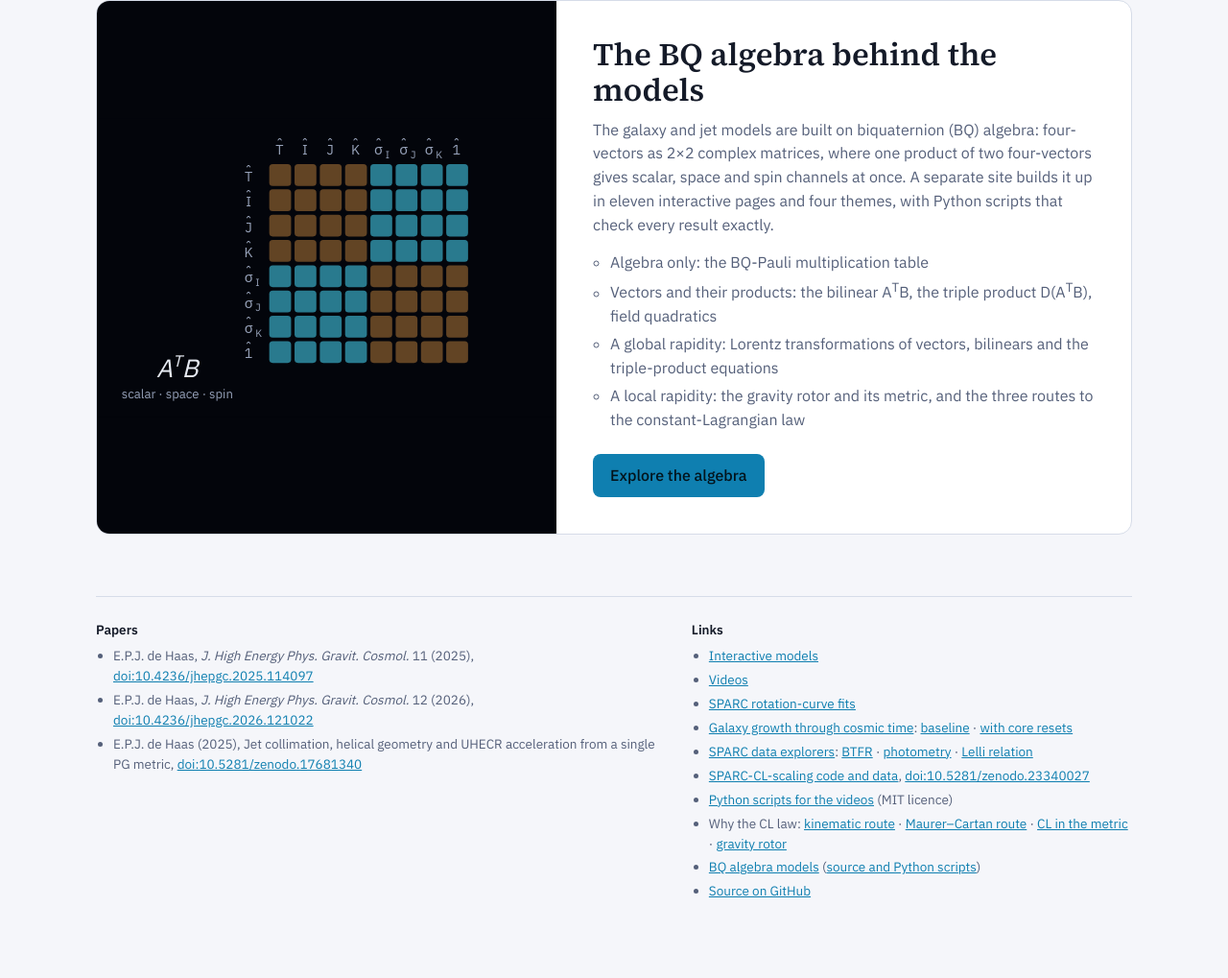
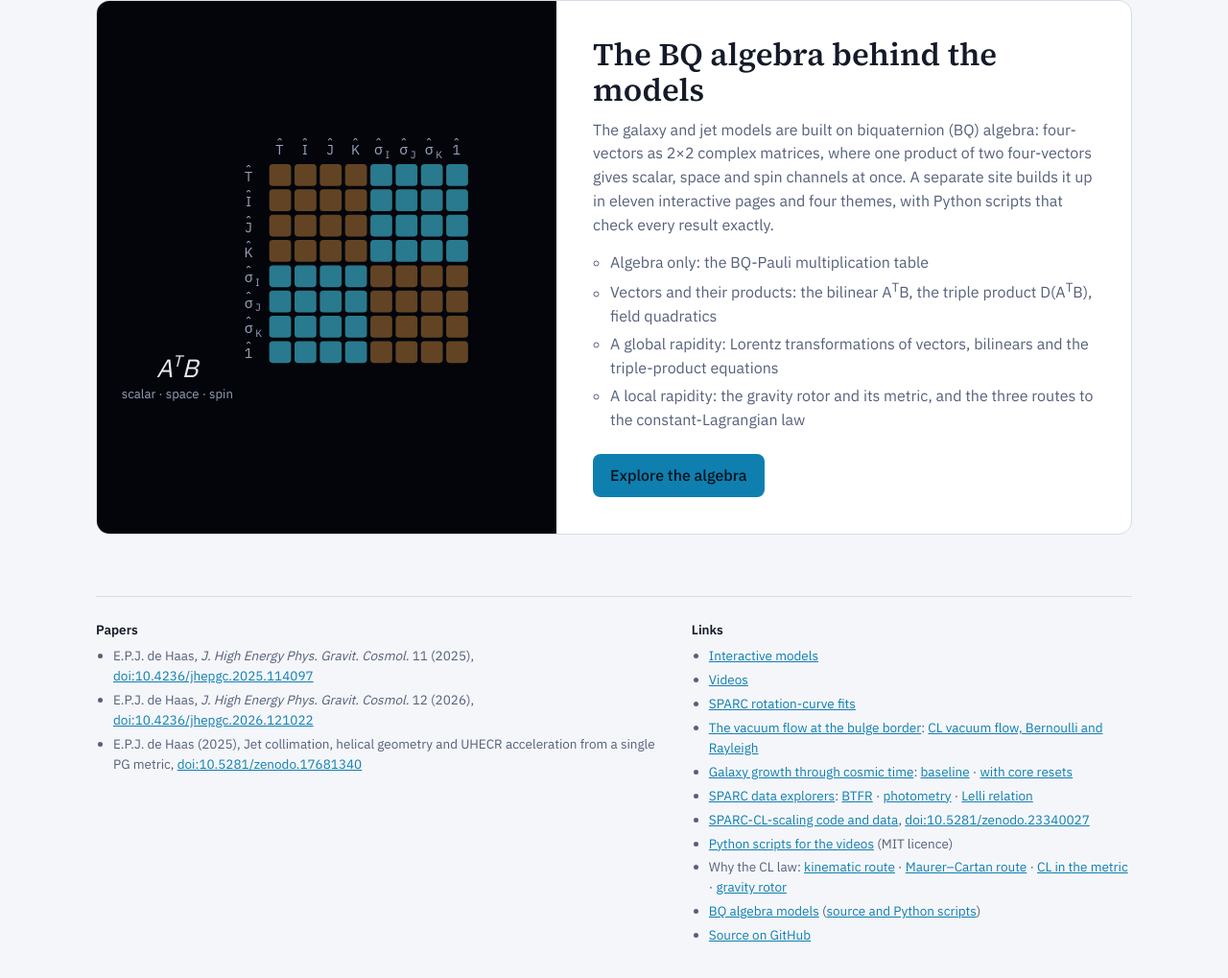
Before and after one commit to haas2u-ai/bq-galaxy-models, a plain HTML site: page index.html in a window 1280 px wide. Shown: the part 2901-3920 px from the top of the page at 96% size. Before the commit the page ends 3892 px from the top, so only its background shows below. Drawn offline with Linux system fonts and the light colour scheme.

Commit message:
Add files via upload

```diff
--- a/index.html
+++ b/index.html
@@ -205,6 +205,7 @@ footer li{margin-bottom:4px}
         <li><a href="models.html">Interactive models</a></li>
         <li><a href="videos.html">Videos</a></li>
         <li><a href="SPARC.html">SPARC rotation-curve fits</a></li>
+        <li><a href="models.html#vacuum-flow">The vacuum flow at the bulge border</a>: <a href="models/CL_Vacuum_Flow.html">CL vacuum flow, Bernoulli and Rayleigh</a></li>
         <li><a href="models.html#growth">Galaxy growth through cosmic time</a>: <a href="models/CL_Galaxy_Through_Cosmic_Time.html">baseline</a> · <a href="models/CL_Galaxy_Growth_with_Core_Resets.html">with core resets</a></li>
         <li><a href="models.html#sparc-tests">SPARC data explorers</a>: <a href="models/cl_btfr_interactive.html">BTFR</a> · <a href="models/cl_population_map_interactive.html">photometry</a> · <a href="models/cl_scaling_interactive.html">Lelli relation</a></li>
         <li><a href="https://github.com/haas2u-ai/bq-galaxy-models/tree/main/SPARC-CL-scaling">SPARC-CL-scaling code and data</a>, <a href="https://doi.org/10.5281/zenodo.23340027">doi:10.5281/zenodo.23340027</a></li>
```
